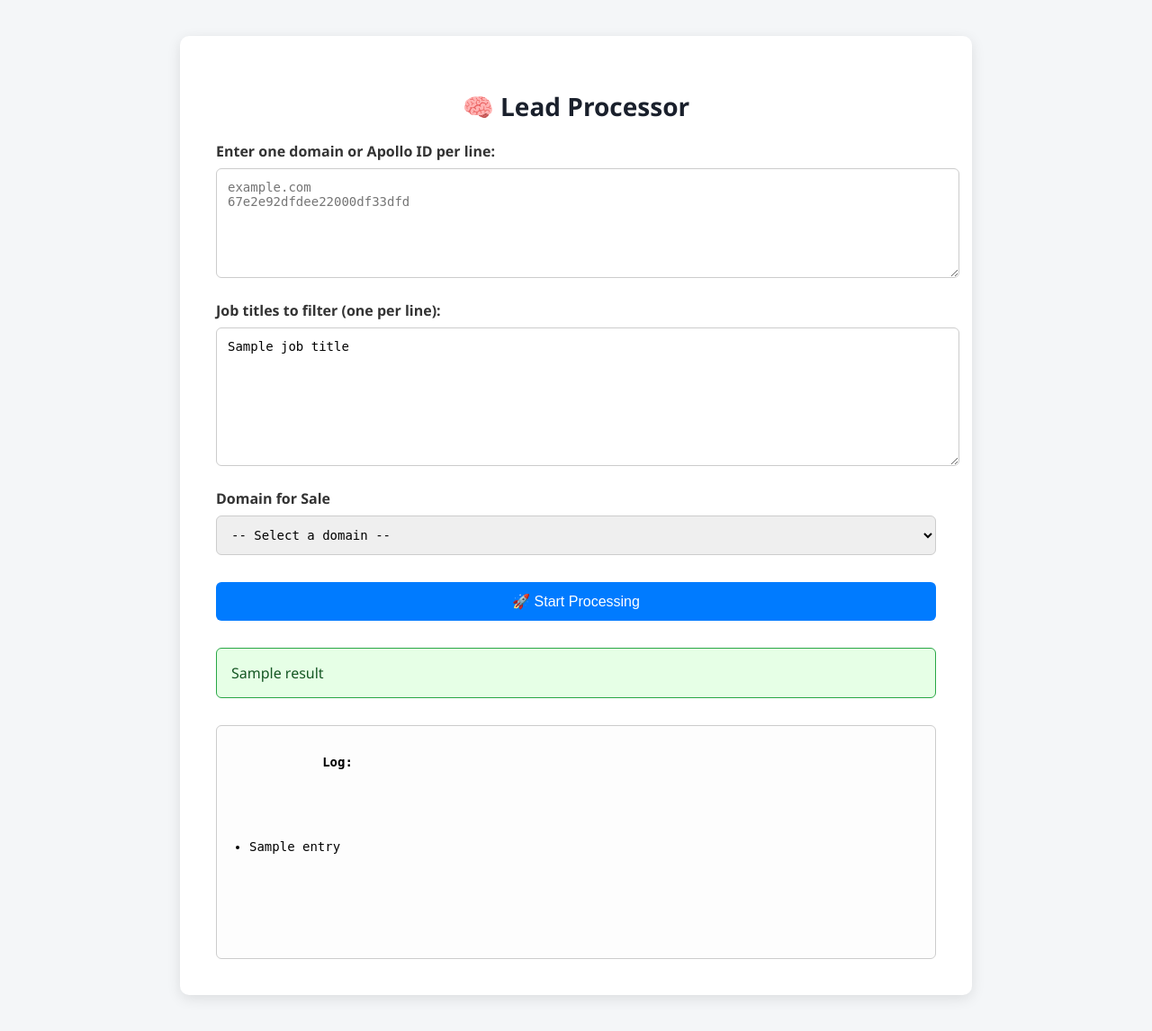
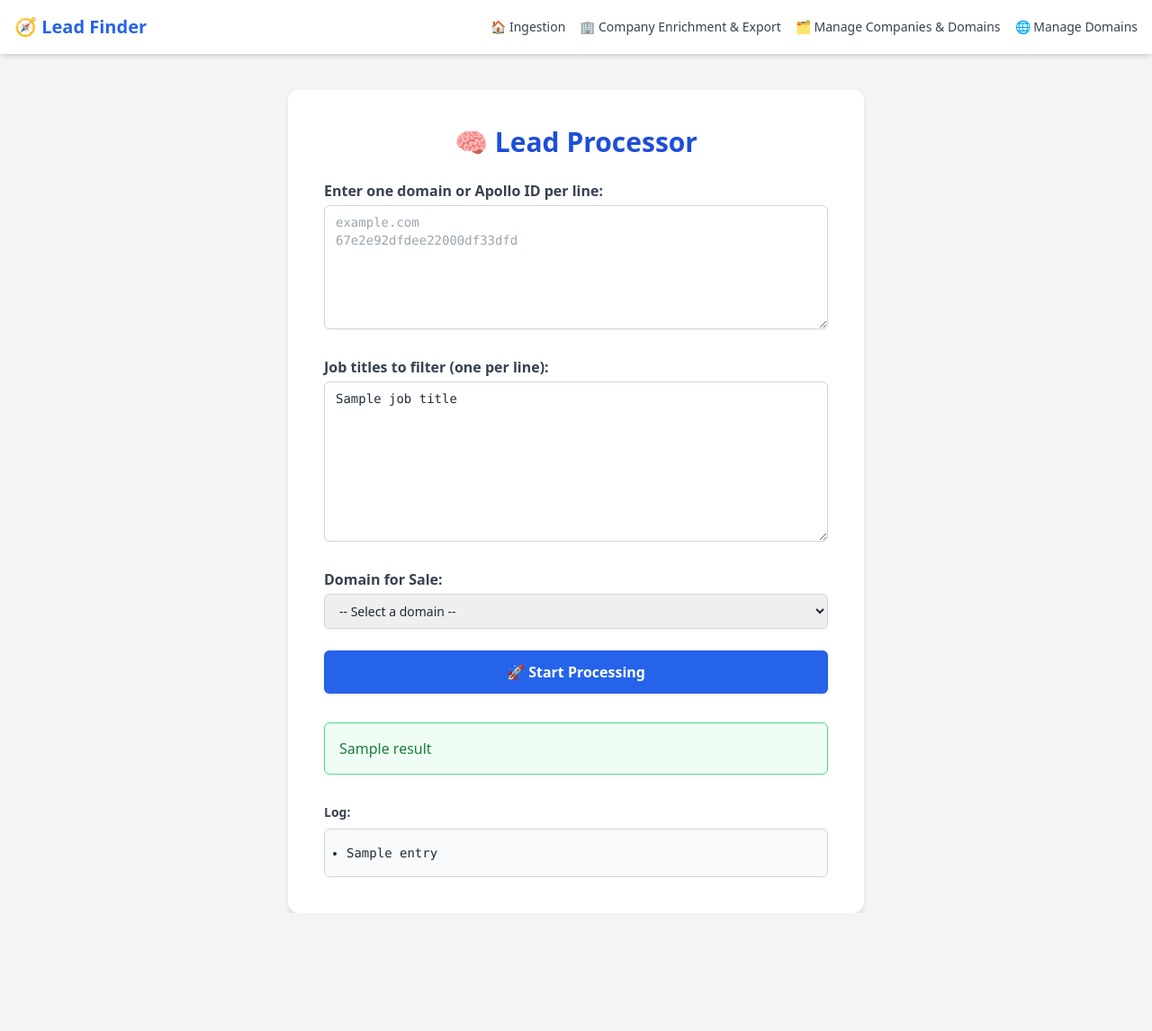
Before and after one commit to sedici16/charlie_lead, a FastAPI app: template templates/index.html in a window 1280 px wide. Shown: the whole page at 90% size. After the commit the page ends 1015 px from the top, so only its background shows below. Run offline with FastAPI, Linux system fonts and the light colour scheme; the visitor is signed in with stand-in values (Sample User, id 1); the template is opened without the code that fills it: most values are stand-ins (such as "Sample title", 1, 10 or a date in 2020); some libraries are stand-ins or nearby versions.

Commit message:
♻️ Refactor: streamlined bulk_action redirection and UI updates for domain-based search

```diff
--- a/main.py
+++ b/main.py
@@ -1,4 +1,5 @@
 from fastapi import FastAPI, Request, Form, Query, status
+from fastapi import APIRouter
 from fastapi.responses import HTMLResponse, StreamingResponse
 from fastapi.templating import Jinja2Templates
 from fastapi.staticfiles import StaticFiles
@@ -17,6 +18,9 @@ from bson import ObjectId
 from fastapi import HTTPException
 from bson.errors import InvalidId
 import os
+from bson.regex import Regex
+import re
+
 from dotenv import load_dotenv
 load_dotenv()
 
@@ -62,8 +66,6 @@ SIGNALHIRE_KEY = os.getenv("SIGNALHIRE_API_KEY")
 if not SIGNALHIRE_KEY:
     raise RuntimeError("Missing SIGNALHIRE_API_KEY environment variable.")
 
-# Apollo API Key
-#API_KEY = 'FaihL1Eu7Ohla4AU39f_yQ'
 
 
 # MongoDB connection URI
@@ -176,6 +178,19 @@ async def process_form(
         "domains": domains  # 👈 this keeps the original input in the form
 
     })
+
+
+
+
+@app.get("/autocomplete_companies")
+async def autocomplete_companies(q: str = Query(..., min_length=2)):
+    escaped_query = re.escape(q)  # 🔒 Escape special regex characters
+    regex = Regex(f".*{escaped_query}.*", "i")  # Case-insensitive
+    cursor = company_collection.find({"name": regex}, {"name": 1, "company_id": 1}).limit(100)
+    results = await cursor.to_list(length=10)
+    return [{"value": c["name"], "label": f"{c['name']} (company)"} for c in results if "name" in c]
+
+
 
 # Asynchronously process all domains
 async def fetch_all(domains: List[str], job_titles: List[str], domain_sale: str):
@@ -680,6 +695,82 @@ async def search_by_company_id(request: Request, domain_query: str = Form(None))
     })
 
 
+@app.get("/autocomplete_domains_for_sale")
+async def autocomplete_domains_for_sale(q: str = Query(..., min_length=2)):
+    escaped_query = re.escape(q)  # Escape special regex characters
+    regex = Regex(f".*{escaped_query}.*", "i")  # Case-insensitive match
+    cursor = db["domains_for_sale"].find({"domain": regex}, {"domain": 1, "price": 1}).limit(20)
+    results = await cursor.to_list(length=20)
+    return [{"value": d["domain"], "label": f"{d['domain']} - €{d.get('price', 'N/A')}"} for d in results if "domain" in d]
+
+
+
+@app.post("/autocomplete_companies ", response_class=HTMLResponse)
+@app.get("/search_by_domain_sale", response_class=HTMLResponse)
+async def search_by_domain_sale(request: Request, domain_query: str = Form(None)):
+    if request.method == "GET":
+        domain_query = request.query_params.get("domain_query")
+
+    if not domain_query:
+        return templates.TemplateResponse("search_company.html", {
+            "request": request,
+            "results": [],
+            "domain_query": ""
+        })
+
+    domain_normalized = domain_query.lower().replace("http://", "").replace("https://", "").replace("www.", "")
+
+    # 🔁 Match all companies with this domain_for_sale
+    companies = await company_collection.find({
+        "$or": [
+            {"domain_for_sale": {"$regex": domain_normalized, "$options": "i"}},
+            {"domain": {"$regex": domain_normalized, "$options": "i"}},
+            {"website_url": {"$regex": domain_normalized, "$options": "i"}},
+            {"name": {"$regex": domain_normalized, "$options": "i"}}
+        ]
+    }).to_list(length=None)
+
+    if not companies:
+        return templates.TemplateResponse("search_company.html", {
+            "request": request,
+            "results": [],
+            "domain_query": domain_query
+        })
+
+    results = []
+
+    for company in companies:
+        domain_key = company.get("domain_for_sale")
+        if domain_key:
+            domain_doc = await db["domains_for_sale"].find_one({"domain": domain_key})
+            if domain_doc:
+                company["price"] = domain_doc.get("price")
+
+        company_id = company.get("company_id") or company.get("id")
+        employees = await collection.find({"company_id": company_id}).to_list(length=None)
+
+        for emp in employees:
+            emp["all_emails"] = sorted(
+                emp.get("all_emails", []),
+                key=lambda e: domain_normalized not in e.lower()
+            )
+
+        results.append({
+            "company": company,
+            "employees": employees
+        })
+
+    return templates.TemplateResponse("search_company.html", {
+        "request": request,
+        "results": results,
+        "domain_query": domain_query
+    })
+
+
+
+
+
+
 
 @app.post("/signalhire_request")
 async def signalhire_request(
@@ -790,7 +881,7 @@ async def bulk_action(request: Request):
 
     # 🔁 Redirect to correct search view use the old route or the new one earch_by_company_id
     if source == "company_id":
-        return RedirectResponse(url=f"/search_by_company_id?domain_query={domain_query}", status_code=303)
+        return RedirectResponse(url=f"/search_by_domain_sale?domain_query={domain_query}", status_code=303)
     else:
         return RedirectResponse(url=f"/search?domain_query={domain_query}", status_code=303)
 
@@ -801,6 +892,7 @@ async def bulk_action(request: Request):
 async def export_selected_csv(request: Request):
     form = await request.form()
     company_id = form.get("company_id")
+
 
     # ✅ Parse all selected _id values from checkbox names
     selected_ids = [
@@ -855,10 +947,11 @@ async def export_selected_csv(request: Request):
 
     output.seek(0)
     return StreamingResponse(
-        output,
+        iter([u'\ufeff' + output.getvalue()]),  # 🔥 UTF-8 BOM prefix
         media_type="text/csv",
         headers={"Content-Disposition": f"attachment; filename=selected_contacts_{company_id}.csv"}
     )
+
 
 
 
--- a/templates/index.html
+++ b/templates/index.html
@@ -1,124 +1,64 @@
 <!DOCTYPE html>
-<html>
+<html lang="en">
 <head>
+  <meta charset="UTF-8" />
   <title>Lead Processor</title>
-    <style>
-        body {
-            font-family: 'Segoe UI', sans-serif;
-            background-color: #f4f6f8;
-            margin: 0;
-            padding: 40px;
-            display: flex;
-            justify-content: center;
-        }
-        .container {
-            background: white;
-            border-radius: 10px;
-            box-shadow: 0 4px 15px rgba(0, 0, 0, 0.1);
-            max-width: 800px;
-            width: 100%;
-            padding: 40px;
-        }
-        h1 {
-            font-size: 28px;
-            font-weight: 600;
-            color: #1a202c;
-            margin-bottom: 20px;
-            text-align: center;
-        }
-        label {
-            font-weight: 600;
-            display: block;
-            margin-top: 20px;
-            margin-bottom: 8px;
-            color: #333;
-        }
-        textarea,
-        select {
-            width: 100%;
-            padding: 12px;
-            border: 1px solid #ccc;
-            border-radius: 6px;
-            font-size: 14px;
-            font-family: monospace;
-        }
-        button {
-            display: block;
-            width: 100%;
-            background-color: #007bff;
-            color: white;
-            font-size: 16px;
-            padding: 12px;
-            border: none;
-            border-radius: 6px;
-            margin-top: 30px;
-            cursor: pointer;
-        }
-        button:hover {
-            background-color: #0056b3;
-        }
-        .result {
-            margin-top: 30px;
-            padding: 16px;
-            border-radius: 6px;
-            background-color: #e6ffe6;
-            border: 1px solid #28a745;
-            color: #155724;
-            font-weight: 500;
-        }
-        .log-box {
-            margin-top: 30px;
-            padding: 16px;
-            background: #fdfdfd;
-            border: 1px solid #ccc;
-            border-radius: 6px;
-            font-family: monospace;
-            font-size: 14px;
-            max-height: 400px;
-            overflow-y: auto;
-            white-space: pre-wrap;
-        }
-        .log-box ul {
-            list-style: disc;
-            padding-left: 20px;
-        }
-        .log-box li {
-            margin-bottom: 6px;
-        }
-    </style>
+  <script src="https://cdn.tailwindcss.com"></script>
 </head>
-<body>
-    <div class="container">
-        <h1>🧠 Lead Processor</h1>
+<body class="bg-gray-100 text-gray-800">
+  {% include 'partials/header.html' %}
 
-        <form method="post" action="/process">
-            <label for="domains">Enter one domain or Apollo ID per line:</label>
-            <textarea name="domains" placeholder="example.com&#10;67e2e92dfdee22000df33dfd" rows="6"></textarea>
+  <main class="max-w-2xl mx-auto mt-10 px-4">
+    <div class="bg-white shadow-md rounded-xl p-6 sm:p-10">
+      <h1 class="text-3xl font-bold text-center text-blue-700 mb-6">🧠 Lead Processor</h1>
 
-            <label for="job_titles">Job titles to filter (one per line):</label>
-            <textarea name="job_titles" rows="8">{% if job_titles %}{{ job_titles | join('\n') }}{% endif %}</textarea>
+      <form method="post" action="/process" class="space-y-6">
 
-            <label for="domain_sale">Domain for Sale</label>
-            <select name="domain_sale" id="domain_sale" required>
+        <!-- Domains -->
+        <div>
+          <label for="domains" class="block font-semibold text-gray-700 mb-1">Enter one domain or Apollo ID per line:</label>
+          <textarea name="domains" rows="6" placeholder="example.com&#10;67e2e92dfdee22000df33dfd"
+            class="w-full border border-gray-300 rounded-md px-3 py-2 text-sm font-mono shadow-sm focus:outline-none focus:ring-2 focus:ring-blue-400"></textarea>
+        </div>
+
+        <!-- Job Titles -->
+        <div>
+          <label for="job_titles" class="block font-semibold text-gray-700 mb-1">Job titles to filter (one per line):</label>
+          <textarea name="job_titles" rows="8"
+            class="w-full border border-gray-300 rounded-md px-3 py-2 text-sm font-mono shadow-sm focus:outline-none focus:ring-2 focus:ring-blue-400">{% if job_titles %}{{ job_titles | join('\n') }}{% endif %}</textarea>
+        </div>
+
+        <!-- Domain for Sale -->
+        <div>
+          <label for="domain_sale" class="block font-semibold text-gray-700 mb-1">Domain for Sale:</label>
+          <select name="domain_sale" id="domain_sale" required
+            class="w-full border border-gray-300 rounded-md px-3 py-2 text-sm shadow-sm focus:outline-none focus:ring-2 focus:ring-blue-400">
             <option value="" disabled selected>-- Select a domain --</option>
             {% for d in available_domains %}
               <option value="{{ d.domain }}">{{ d.domain }} — ${{ d.price }}</option>
             {% endfor %}
           </select>
+        </div>
 
-            <button type="submit">🚀 Start Processing</button>
+        <!-- Submit Button -->
+        <button type="submit"
+          class="w-full bg-blue-600 hover:bg-blue-700 text-white font-semibold py-3 rounded-md shadow">
+          🚀 Start Processing
+        </button>
       </form>
 
+      <!-- Result Message -->
       {% if result %}
-        <div class="result">
+        <div class="mt-8 p-4 rounded-md border border-green-400 bg-green-50 text-green-700 font-medium">
           {{ result }}
         </div>
       {% endif %}
 
+      <!-- Log Output -->
       {% if logs %}
-        <div class="log-box">
-            <strong>Log:</strong>
-            <ul>
+        <div class="mt-8">
+          <strong class="block text-sm font-semibold text-gray-700 mb-2">Log:</strong>
+          <ul class="bg-gray-50 border border-gray-300 rounded-md p-4 text-sm font-mono max-h-80 overflow-y-auto list-disc pl-6 space-y-1">
             {% for entry in logs %}
               <li>{{ entry }}</li>
             {% endfor %}
@@ -126,5 +66,6 @@
         </div>
       {% endif %}
     </div>
+  </main>
 </body>
 </html>
--- a/templates/manage_companies.html
+++ b/templates/manage_companies.html
@@ -6,6 +6,8 @@
     <script src="https://cdn.tailwindcss.com"></script>
 </head>
 <body class="bg-gray-100 text-gray-800 font-sans">
+{% include 'partials/header.html' %}
+
 <div class="max-w-6xl mx-auto py-10 px-4">
     <h1 class="text-3xl font-bold mb-6 text-center">🏢 Company Search</h1>
 
--- a/templates/manage_domains.html
+++ b/templates/manage_domains.html
@@ -6,6 +6,7 @@
     <script src="https://cdn.tailwindcss.com"></script>
 </head>
 <body class="bg-gray-100 text-gray-800 font-sans">
+{% include 'partials/header.html' %}
 
     <div class="max-w-3xl mx-auto mt-10 p-6 bg-white rounded-xl shadow-md">
         <h1 class="text-2xl font-bold mb-6 text-blue-700">🛒 Domains for Sale</h1>
--- /dev/null
+++ b/templates/partials/header.html
@@ -0,0 +1,12 @@
+<!-- Header Navigation -->
+<header class="bg-white shadow-md mb-6">
+  <div class="max-w-7xl mx-auto px-4 py-4 flex flex-col sm:flex-row sm:justify-between sm:items-center">
+    <a href="/" class="text-xl font-bold text-blue-600 mb-2 sm:mb-0">🧭 Lead Finder</a>
+    <nav class="flex flex-wrap gap-4 text-sm">
+      <a href="/" class="text-gray-700 hover:text-blue-600">🏠 Ingestion</a>
+      <a href="/search_by_domain_sale" class="text-gray-700 hover:text-blue-600">🏢 Company Enrichment & Export</a>
+      <a href="/manage_companies" class="text-gray-700 hover:text-blue-600">🗂️ Manage Companies & Domains</a>
+      <a href="/manage_domains" class="text-gray-700 hover:text-blue-600">🌐 Manage Domains</a>
+    </nav>
+  </div>
+</header>
```
Also changed, not shown: templates/search_company.html (+70 -80 lines). Lines whose indentation alone changed are shown as unchanged.
